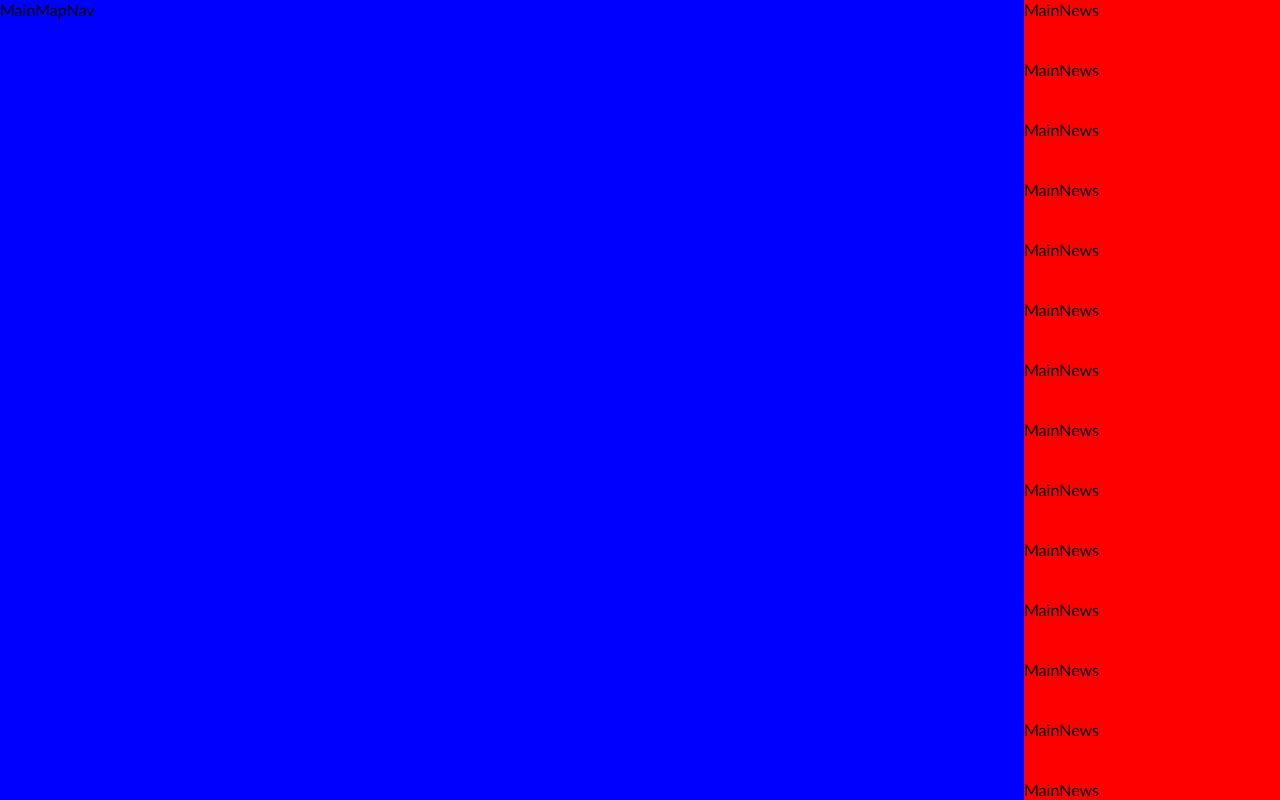
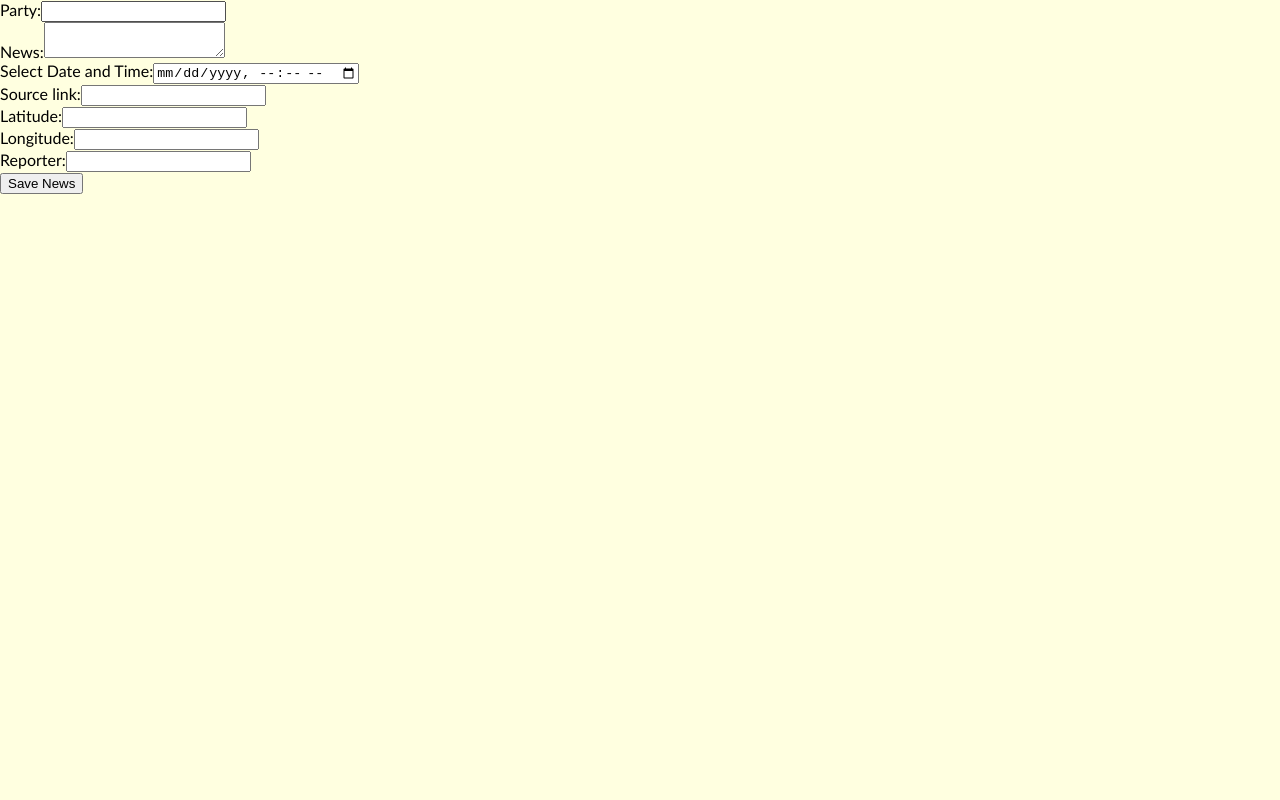
Before and after one commit to abdulhakim-altunkaya/ukraine, a React (Create React App) app in the folder client/: page /newswrite in a window 1280 px wide. Built offline with nearby package versions, Linux system fonts and the light colour scheme; the HTML template or start-up script is replaced by a standard one; a web font is replaced by a local one.

Commit message:
newswrite component finished

```diff
--- a/client/package.json
+++ b/client/package.json
@@ -7,6 +7,7 @@
     "@testing-library/react": "^13.4.0",
     "@testing-library/user-event": "^13.5.0",
     "axios": "^1.7.8",
+    "js-sha3": "^0.9.3",
     "leaflet": "^1.9.4",
     "path": "^0.12.7",
     "react": "^18.3.1",
--- a/client/src/App.js
+++ b/client/src/App.js
@@ -1,9 +1,17 @@
-import Main from "./components/Main"
+import {BrowserRouter as Router, Routes, Route, Link} from "react-router-dom";
+import Main from "./components/Main";
+import NewsWrite from "./components/subcomponents/NewsWrite";
 
 function App() {
   return (
     <div className="App">
-      <Main />
+
+      <Router>
+        <Routes>
+          <Route path="/newswrite" element={<NewsWrite/>} />
+          <Route path="/" element={<Main/>} />
+        </Routes>
+      </Router>
     </div>
   );
 }
--- a/client/src/components/subcomponents/NewsWrite.js
+++ b/client/src/components/subcomponents/NewsWrite.js
@@ -1,58 +1,85 @@
-import React, { useState } from "react";
-import { keccak256 } from "js-sha3";
+import React, {useState} from "react";
+import axios from "axios";
+import {keccak256} from "js-sha3";
 
-const NewsWrite = () => {
-  const [password, setPassword] = useState("");
-  const [newsContent, setNewsContent] = useState("");
-  const [response, setResponse] = useState("");
+function NewsWrite() {
+  const [reporter, setReporter] = useState("");
+  const [party, setParty] = useState("");
+  const [newsText, setNewsText] = useState("");
+  const [datetime, setDatetime] = useState(null);
+  const [source, setSource] = useState("");
+  const [latitude, setLatitude] = useState(null);
+  const [longitude, setLongitude] = useState(null);
+  const [resultArea, setResultArea] = useState(null);
 
   const handleSubmit = async (e) => {
     e.preventDefault();
+    const reporter2 = keccak256(reporter);
+    try {
+      const newsObject = {
+        reporter2,
+        party,
+        newsText,
+        datetime,
+        source,
+        latitude,
+        longitude,
+      };
+      console.log(newsObject);
 
-    // Hash the password using Keccak-256
-    const hashedPassword = keccak256(password);
-
-    try {
-      const res = await fetch("http://localhost:5000/api/save-news", {
-        method: "POST",
-        headers: {
-          "Content-Type": "application/json",
-        },
-        body: JSON.stringify({ hashedPassword, newsContent }),
-      });
-
-      const data = await res.json();
-      setResponse(data.message);
+/*       const res = await axios.post("http://localhost:5000/api/save-news", newsObject);
+      setResponse(res.data.message); */
     } catch (error) {
-      setResponse("An error occurred.");
+      console.log(error.message)
+/*       if (error.response) {
+        setResponse(error.response.data.message);
+        console.log(error.message);
+      } else {
+        setResponse("An error happened while saving the news");
+        console.log(error.message);
+      } */
     }
-  };
+  }
 
   return (
     <div>
       <form onSubmit={handleSubmit}>
         <div>
-          <label>Password:</label>
-          <input
-            type="password"
-            value={password}
-            onChange={(e) => setPassword(e.target.value)}
-            required
-          />
+          <label htmlFor="inputParty">Party:</label>
+          <input type="text" id="inputParty" value={party} onChange={(e) => setParty(e.target.value)} required />
         </div>
         <div>
-          <label>News Content:</label>
-          <textarea
-            value={newsContent}
-            onChange={(e) => setNewsContent(e.target.value)}
-            required
-          ></textarea>
+          <label htmlFor="inputNews">News:</label>
+          <textarea type="text" id="inputNews" value={newsText} onChange={(e) => setNewsText(e.target.value)} required >
+          </textarea>
+        </div>
+        <div>
+          <label htmlFor="inputDate">Select Date and Time:</label>
+          <input type="datetime-local" id="inputDate" value={datetime} onChange={(e) => setDatetime(e.target.value)} />
+        </div>
+        <div>
+          <label htmlFor="inputSource">Source link:</label>
+          <input type="text" id="inputSource" value={source} onChange={(e) => setSource(e.target.value)} />
+        </div>
+        <div>
+          <label htmlFor="inputLatitude">Latitude:</label>
+          <input type="number" step="0.000001" id="inputLatitude"
+            value={latitude} onChange={(e) => setLatitude(e.target.value)} />
+        </div>
+        <div>
+          <label htmlFor="inputLongitude">Longitude:</label>
+          <input type="number" step="0.000001" id="inputLongitude"
+            value={longitude} onChange={(e) => setLongitude(e.target.value)} />
+        </div>
+        <div>
+          <label htmlFor="inputReporter">Reporter:</label>
+          <input type="text" id="inputReporter" value={reporter} onChange={(e) => setReporter(e.target.value)} required />
         </div>
         <button type="submit">Save News</button>
       </form>
-      {response && <p>{response}</p>}
+      <div>{resultArea}</div>
     </div>
   );
-};
+}
 
-export default NewsWrite;
+export default NewsWrite
```
Also changed, not shown: 1 other file (tests, documents, lock files or other folders).
